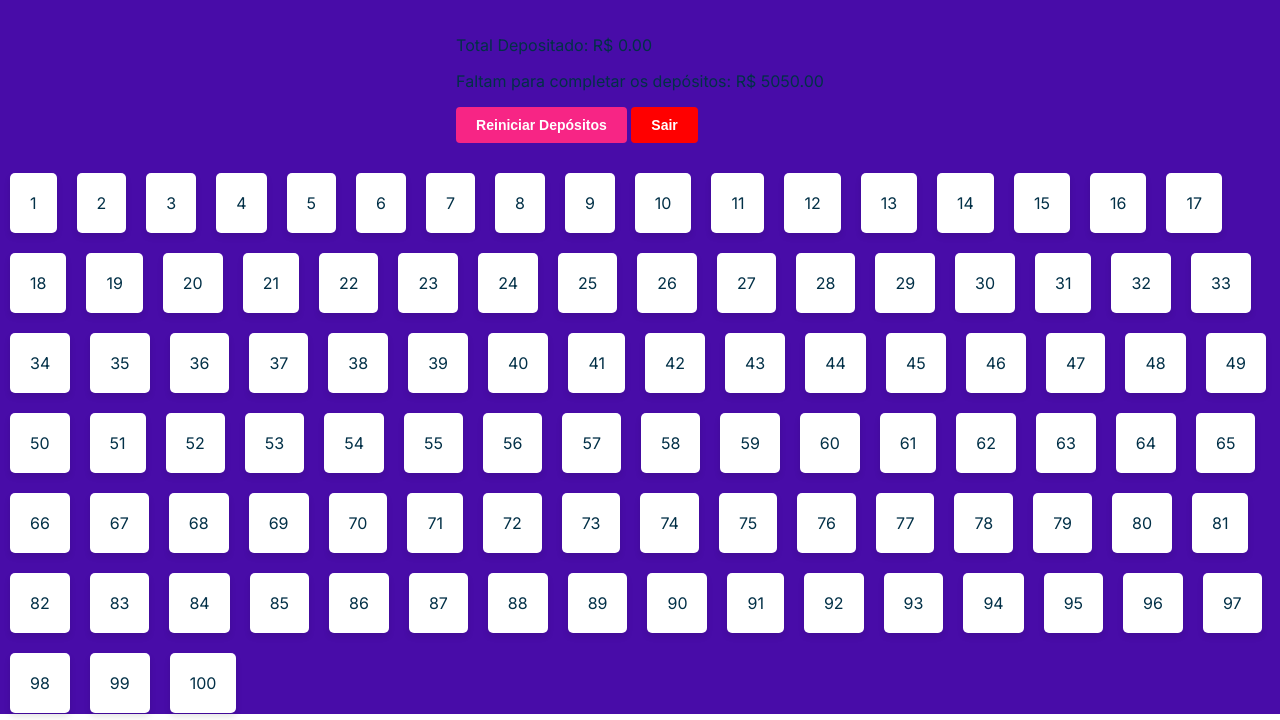
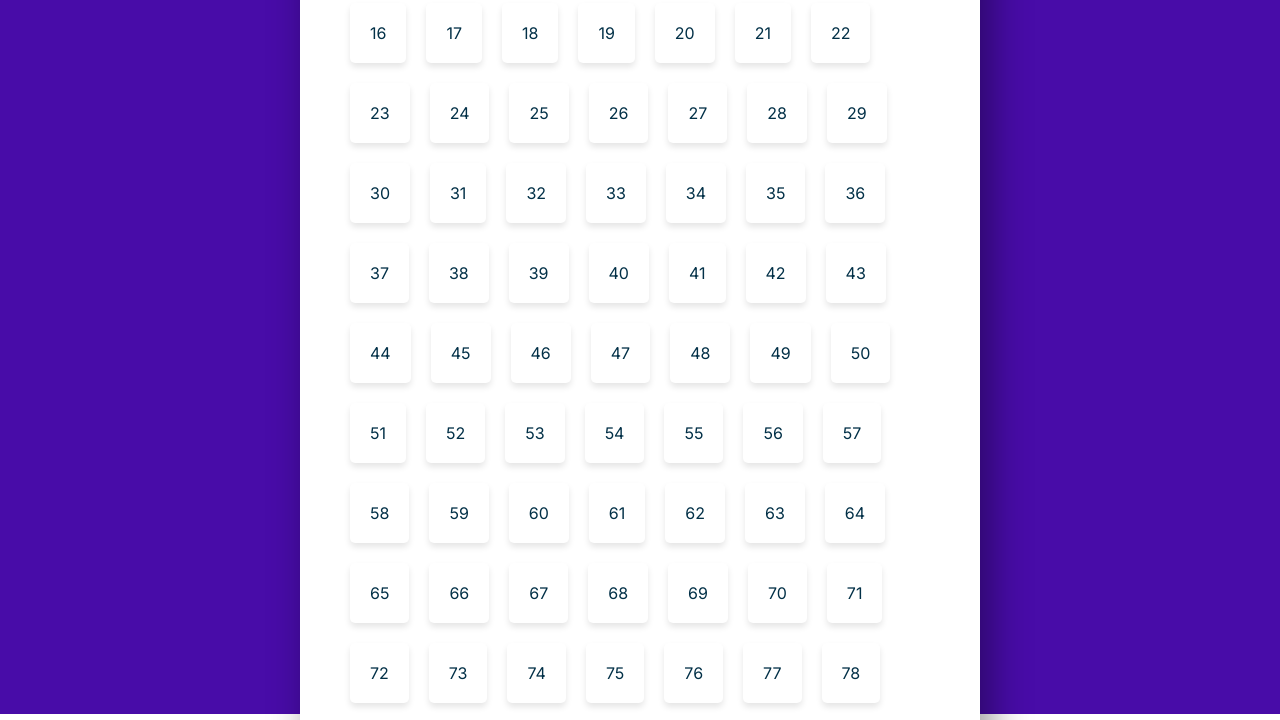
Before and after one commit to EMS-TI/Investimentos, a plain HTML site: page depositos.html in a window 1280 px wide. Shown: the part 86-806 px from the top of the page. Drawn offline with Linux system fonts and the light colour scheme.

Commit message:
index.html

```diff
--- a/depositos.html
+++ b/depositos.html
@@ -8,6 +8,7 @@
 </head>
 <body>
     <div class="page">
+        <form method="POST" class="formDepositos">
             <h1>Controle de Depósitos</h1>
             <p id="daysSinceStart">0 dias desde o primeiro depósito</p>
 
@@ -24,6 +25,8 @@
             </div>
 
             <audio id="depositSound" src="C:\Users\Emema\Desktop\Gerenciamento\deposit-sound.mp3"></audio>
+        </form>
+    </div>
 
     <script>
         const deposits = Array.from({ length: 100 }, (_, i) => i + 1);
@@ -131,6 +134,5 @@
 
         window.onload = loadFromLocalStorage;
     </script>
-    </div>
 </body>
 </html>
--- a/main.css
+++ b/main.css
@@ -14,7 +14,19 @@ body {
     justify-content: center;
     width: 100%;
     height: 100vh;
-    background-color: #480ca8;
+    background-color: #480ca8; /* Cor de fundo igual ao tema da página de login */
+}
+
+.formDepositos {
+    display: flex;
+    flex-direction: column;
+    background-color: #fff; /* Cor de fundo da form de depósitos */
+    border-radius: 7px;
+    padding: 40px;
+    box-shadow: 10px 10px 40px rgba(0, 0, 0, 0.4);
+    gap: 5px;
+    width: 90%; /* Largura da form */
+    max-width: 600px; /* Largura máxima */
 }
 
 .total-info {
```
Lines whose indentation alone changed are shown as unchanged.
